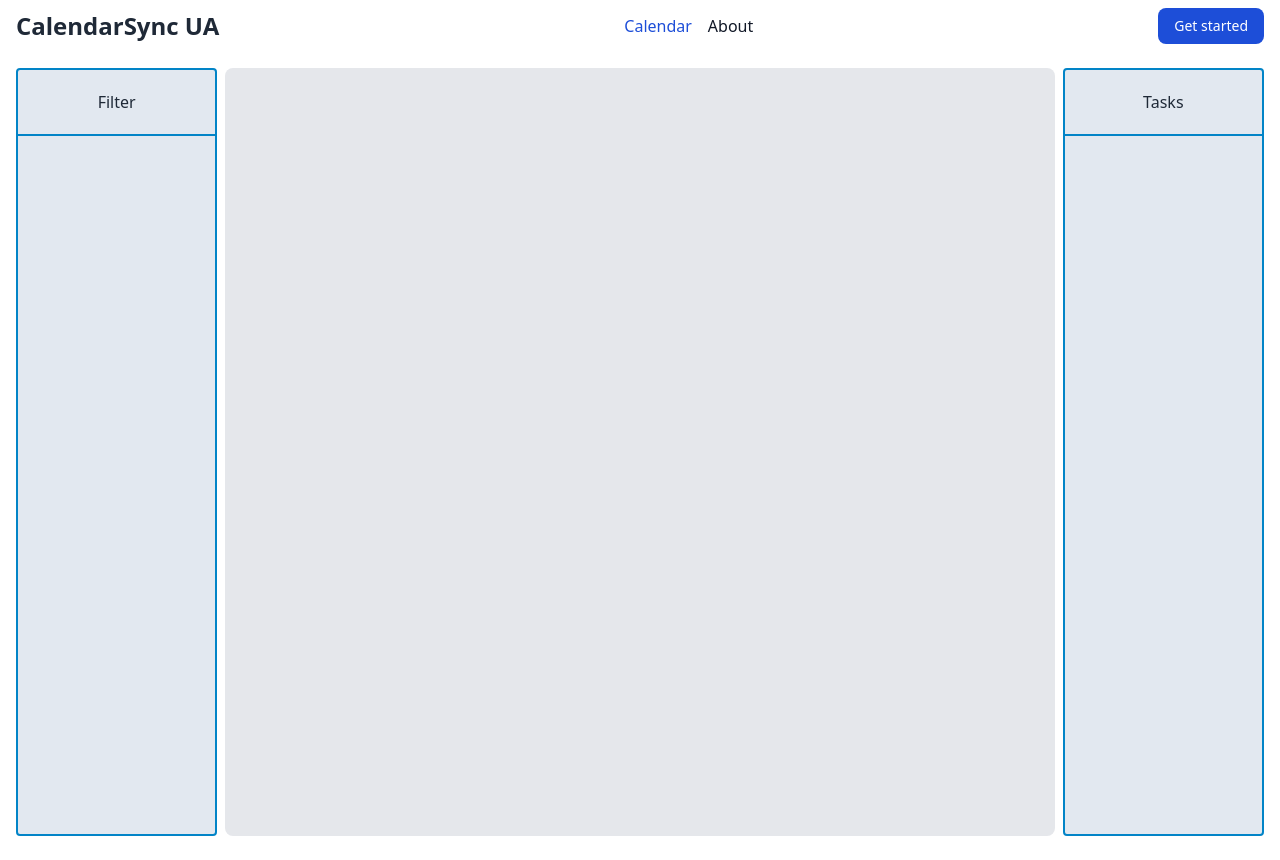
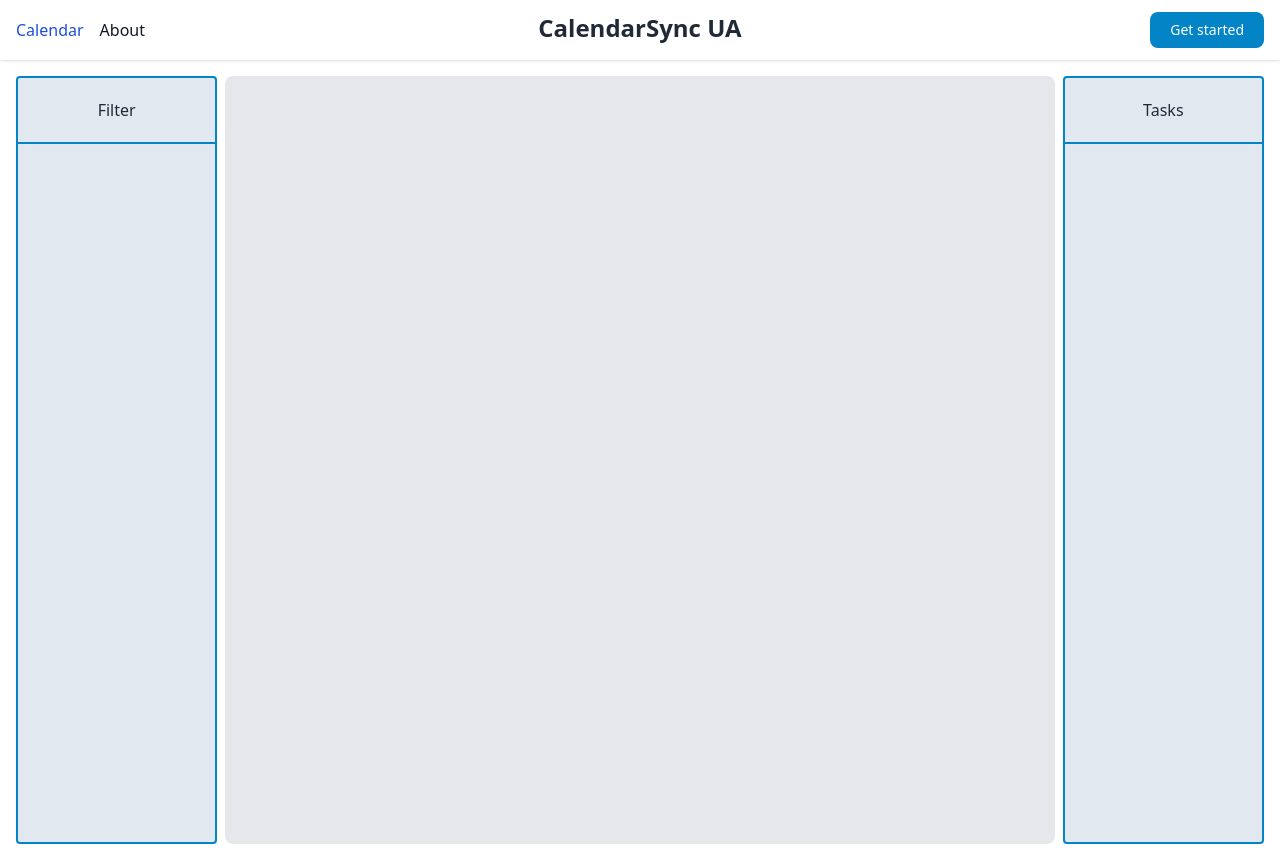
Before and after one commit to pedropintoo/CalendarSyncUA, a React (Vite) app: page / in a window 1280 px wide. Built offline with nearby package versions, Linux system fonts and the light colour scheme.

Commit message:
fix navbar size

```diff
--- a/src/components/Navbar.tsx
+++ b/src/components/Navbar.tsx
@@ -1,25 +1,33 @@
 function Navbar() {
+    const calendar = <a href="#" className="block md:flex text-blue-700 hover:text-sky-600">Calendar</a>;
+    const about = <a href="#" className="block md:flex text-gray-900 hover:text-sky-600">About</a>;
+    const getStarted = <a href="#" className="flex justify-end text-white bg-sky-600 hover:bg-sky-700 focus:ring-4 focus:outline-none focus:ring-blue-300 font-medium rounded-lg text-sm px-5 py-2">Get started</a>
+    const name = <a href="#" className="text-2xl md:flex justify-center md:col-span-4 font-semibold">CalendarSync UA</a>;
+
     return (
         // <!-- Navbar -->
-        <nav className="bg-white border-gray-200 px-4 py-2">
-            <div className="max-w-screen-xl mx-auto flex items-center justify-between">
-                {/* Brand/Logo Area */}
-                <a href="#" className="text-2xl font-semibold">CalendarSync UA</a>
+        <nav className="px-4 py-3 shadow bg-white border-gray-200">
+            <div className="mx-auto grid md:grid-cols-6 gap-0">
 
                 {/* Menu for larger screens, moved towards the left */}
-                <div className="hidden md:flex justify-center items-center space-x-4">
-                <a href="#" className="text-blue-700 hover:text-blue-900">Calendar</a>
-                <a href="#" className="text-gray-900 hover:text-blue-700">About</a>
+                <div className="hidden md:flex justify-start items-center space-x-4">
+                    {calendar}
+                    {about}
                 </div>
 
+                {/* Brand/Logo Area */}
+                {name}
+
                 {/* Get Started Button - Adjusted to be on the far right */}
-                <a href="#" className="text-white bg-blue-700 hover:bg-blue-800 focus:ring-4 focus:outline-none focus:ring-blue-300 font-medium rounded-lg text-sm px-4 py-2">Get started</a>
+                <div className="hidden md:grid justify-end">
+                    {getStarted}
+                </div>
             </div>
 
             {/* Simplified Mobile Menu - Initially hidden */}
             <div className="md:hidden">
-                <a href="#" className="block text-blue-700 hover:text-blue-900">Calendar</a>
-                <a href="#" className="block text-gray-900 hover:text-blue-700">About</a>
+                {calendar}
+                {about}
             </div>
         </nav>
 
```
